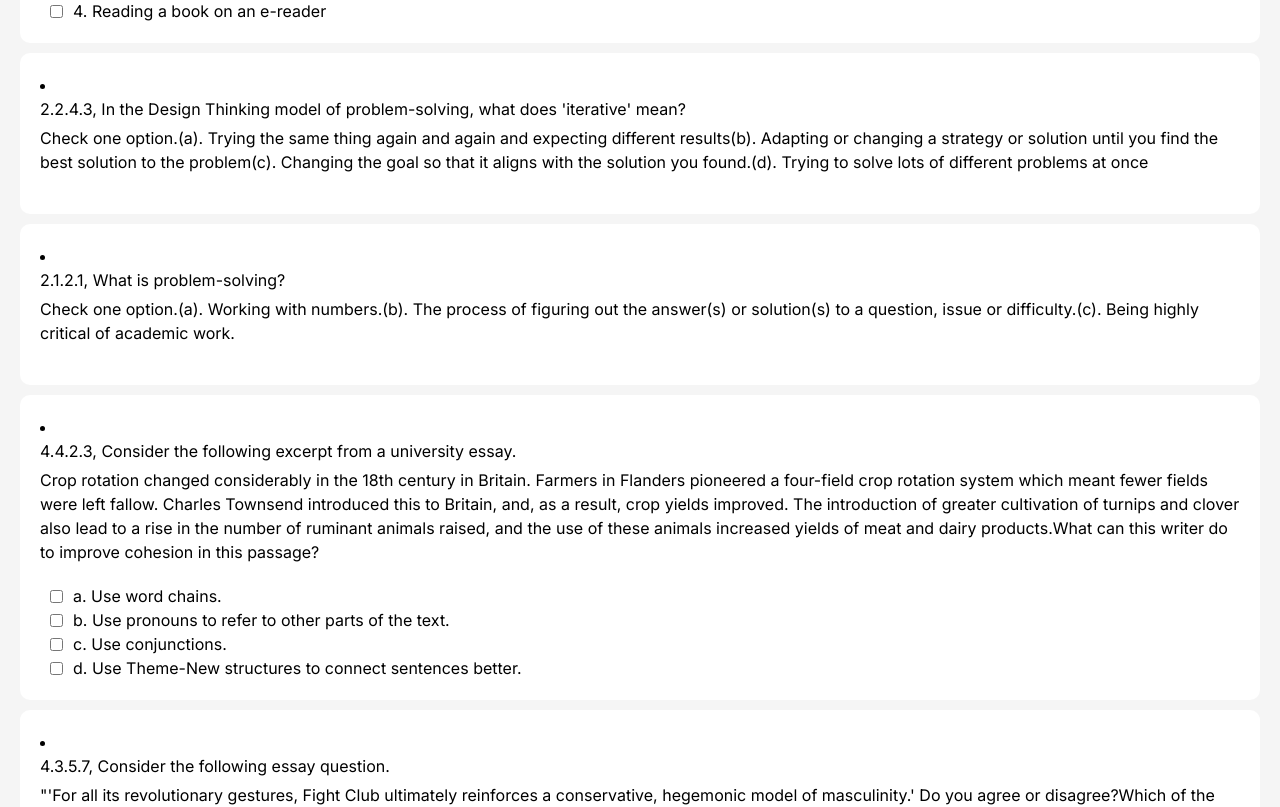
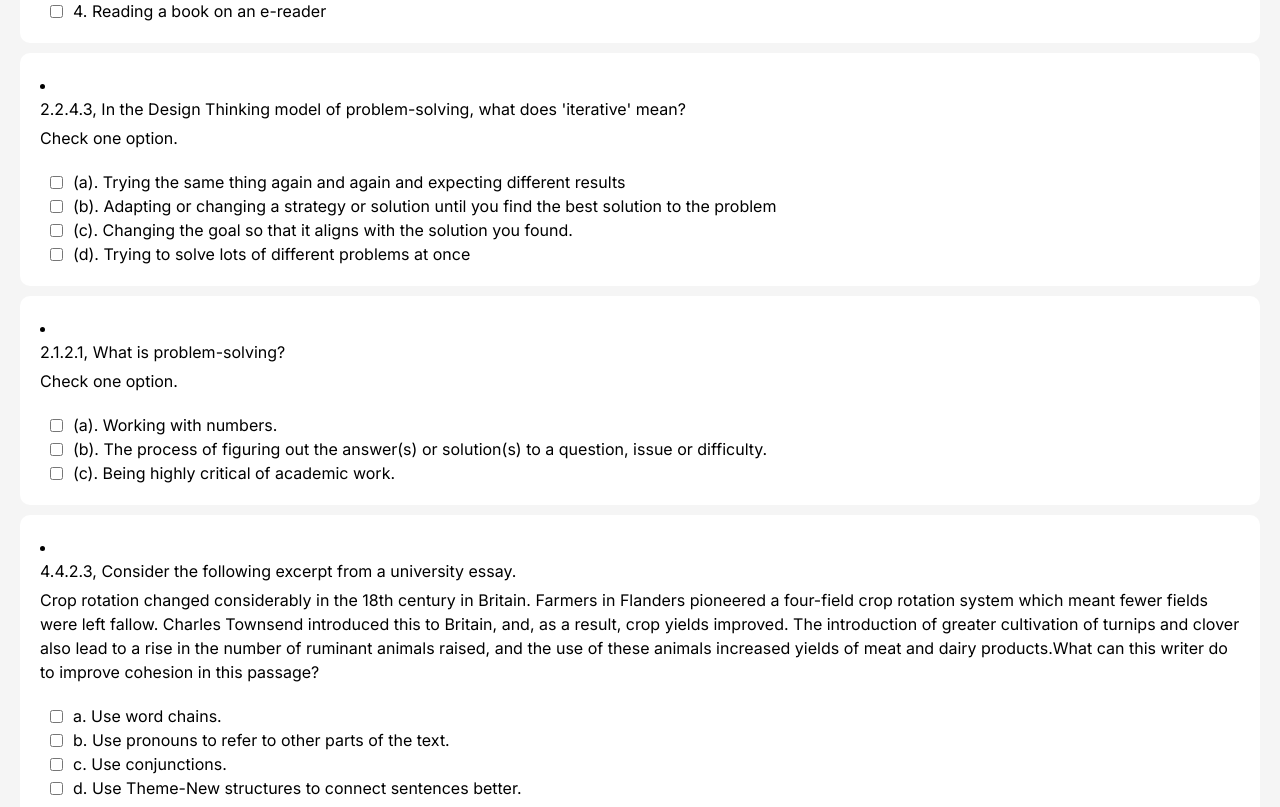
Before and after one commit to LeDucAnhPhuong/sslc101c, a Next.js app: page / in a window 1280 px wide. Shown: the part 5380-6187 px from the top of the page. Built offline with nearby package versions, Linux system fonts and the light colour scheme.

Commit message:
sua loi cu

```diff
--- a/src/app/page.jsx
+++ b/src/app/page.jsx
@@ -18,12 +18,12 @@ export default function Home() {
     "4.",
     "5.",
     "6.",
-    "(a)",
-    "(b)",
-    "(c)",
-    "(d)",
-    "(e)",
-    "(f)",
+    "(A",
+    "(B",
+    "(C",
+    "(D",
+    "(E",
+    "(F",
   ];
   const [isSubmit, setSubmit] = useState(false);
   const [DATABASE, setdata] = useState([]);
```
